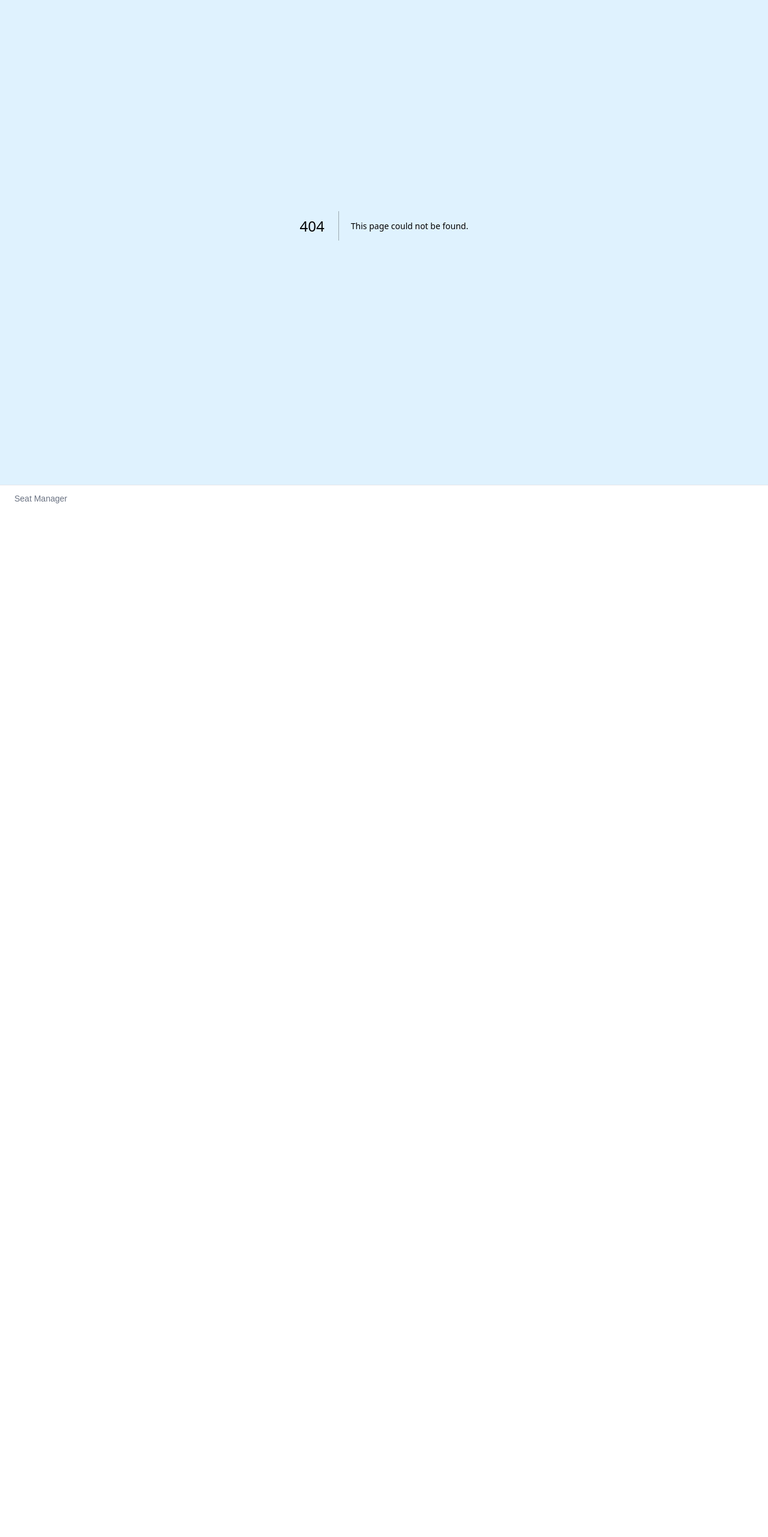
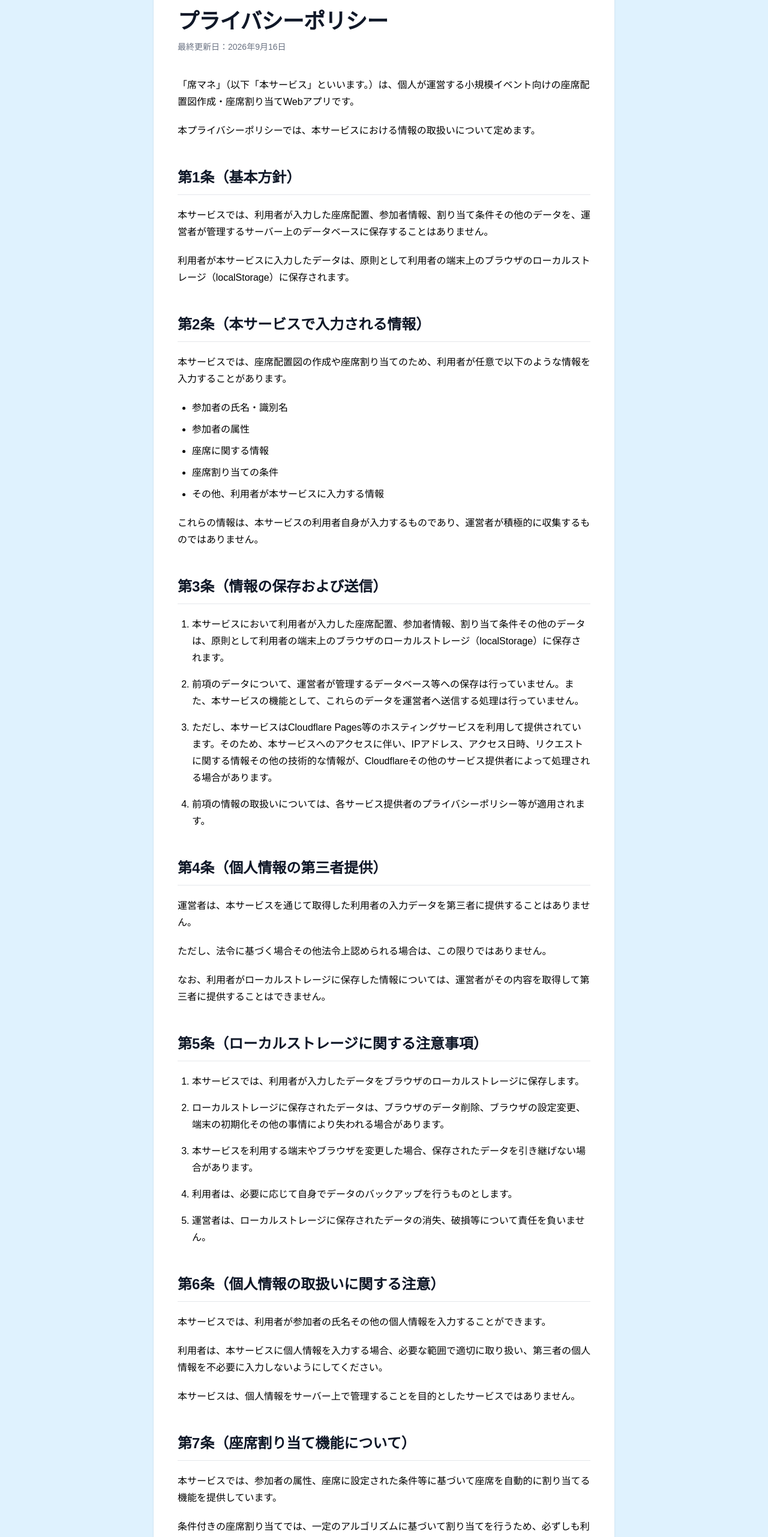
Before and after one commit to Kodai1000/seki-manager, a Next.js app: page /privacy in a window 1280 px wide. Before the commit this address had no page. Shown: the part 120-2682 px from the top of the page at 60% size. Before the commit the page ends 973 px from the top, so only its background shows below. Built offline with nearby package versions, Linux system fonts and the light colour scheme.

Commit message:
Add privacy page

```diff
--- a/app/layout.tsx
+++ b/app/layout.tsx
@@ -1,5 +1,6 @@
 import type { Metadata } from "next";
 import { Geist, Geist_Mono } from "next/font/google";
+import Link from 'next/link';
 import "./globals.css";
 import Header from "@/components/shared/Header";
 
@@ -39,7 +40,7 @@ export default function RootLayout({
 
           <footer className="border-t border-gray-200 bg-white">
             <div className="mx-auto w-full max-w-7xl px-6 py-3 text-sm text-gray-500">
-              Seat Manager
+              <Link href="/privacy">プライバシーポリシー</Link>
             </div>
           </footer>
         </div>
--- /dev/null
+++ b/app/privacy/page.tsx
@@ -0,0 +1,211 @@
+export default function PrivacyPage() {
+  return (
+      <article className="mx-auto max-w-3xl rounded-xl bg-white px-6 py-8 shadow-sm sm:px-10 sm:py-10">
+        <h1 className="mb-3 text-3xl font-bold tracking-tight text-gray-900 sm:text-4xl">
+          プライバシーポリシー
+        </h1>
+
+        <p className="mb-10 text-sm text-gray-500">
+          最終更新日：2026年9月16日
+        </p>
+
+        <div className="space-y-5 leading-7">
+          <p>
+            「席マネ」（以下「本サービス」といいます。）は、個人が運営する小規模イベント向けの座席配置図作成・座席割り当てWebアプリです。
+          </p>
+
+          <p>
+            本プライバシーポリシーでは、本サービスにおける情報の取扱いについて定めます。
+          </p>
+        </div>
+
+        <section className="mt-12">
+          <h2 className="mb-5 border-b border-gray-200 pb-3 text-xl font-bold text-gray-900 sm:text-2xl">
+            第1条（基本方針）
+          </h2>
+
+          <div className="space-y-5 leading-7">
+            <p>
+              本サービスでは、利用者が入力した座席配置、参加者情報、割り当て条件その他のデータを、運営者が管理するサーバー上のデータベースに保存することはありません。
+            </p>
+
+            <p>
+              利用者が本サービスに入力したデータは、原則として利用者の端末上のブラウザのローカルストレージ（localStorage）に保存されます。
+            </p>
+          </div>
+        </section>
+
+        <section className="mt-12">
+          <h2 className="mb-5 border-b border-gray-200 pb-3 text-xl font-bold text-gray-900 sm:text-2xl">
+            第2条（本サービスで入力される情報）
+          </h2>
+
+          <div className="space-y-5 leading-7">
+            <p>
+              本サービスでは、座席配置図の作成や座席割り当てのため、利用者が任意で以下のような情報を入力することがあります。
+            </p>
+
+            <ul className="list-disc space-y-2 pl-6">
+              <li>参加者の氏名・識別名</li>
+              <li>参加者の属性</li>
+              <li>座席に関する情報</li>
+              <li>座席割り当ての条件</li>
+              <li>その他、利用者が本サービスに入力する情報</li>
+            </ul>
+
+            <p>
+              これらの情報は、本サービスの利用者自身が入力するものであり、運営者が積極的に収集するものではありません。
+            </p>
+          </div>
+        </section>
+
+        <section className="mt-12">
+          <h2 className="mb-5 border-b border-gray-200 pb-3 text-xl font-bold text-gray-900 sm:text-2xl">
+            第3条（情報の保存および送信）
+          </h2>
+
+          <ol className="list-decimal space-y-4 pl-6 leading-7">
+            <li>
+              本サービスにおいて利用者が入力した座席配置、参加者情報、割り当て条件その他のデータは、原則として利用者の端末上のブラウザのローカルストレージ（localStorage）に保存されます。
+            </li>
+
+            <li>
+              前項のデータについて、運営者が管理するデータベース等への保存は行っていません。また、本サービスの機能として、これらのデータを運営者へ送信する処理は行っていません。
+            </li>
+
+            <li>
+              ただし、本サービスはCloudflare Pages等のホスティングサービスを利用して提供されています。そのため、本サービスへのアクセスに伴い、IPアドレス、アクセス日時、リクエストに関する情報その他の技術的な情報が、Cloudflareその他のサービス提供者によって処理される場合があります。
+            </li>
+
+            <li>
+              前項の情報の取扱いについては、各サービス提供者のプライバシーポリシー等が適用されます。
+            </li>
+          </ol>
+        </section>
+
+        <section className="mt-12">
+          <h2 className="mb-5 border-b border-gray-200 pb-3 text-xl font-bold text-gray-900 sm:text-2xl">
+            第4条（個人情報の第三者提供）
+          </h2>
+
+          <div className="space-y-5 leading-7">
+            <p>
+              運営者は、本サービスを通じて取得した利用者の入力データを第三者に提供することはありません。
+            </p>
+
+            <p>
+              ただし、法令に基づく場合その他法令上認められる場合は、この限りではありません。
+            </p>
+
+            <p>
+              なお、利用者がローカルストレージに保存した情報については、運営者がその内容を取得して第三者に提供することはできません。
+            </p>
+          </div>
+        </section>
+
+        <section className="mt-12">
+          <h2 className="mb-5 border-b border-gray-200 pb-3 text-xl font-bold text-gray-900 sm:text-2xl">
+            第5条（ローカルストレージに関する注意事項）
+          </h2>
+
+          <ol className="list-decimal space-y-4 pl-6 leading-7">
+            <li>
+              本サービスでは、利用者が入力したデータをブラウザのローカルストレージに保存します。
+            </li>
+
+            <li>
+              ローカルストレージに保存されたデータは、ブラウザのデータ削除、ブラウザの設定変更、端末の初期化その他の事情により失われる場合があります。
+            </li>
+
+            <li>
+              本サービスを利用する端末やブラウザを変更した場合、保存されたデータを引き継げない場合があります。
+            </li>
+
+            <li>
+              利用者は、必要に応じて自身でデータのバックアップを行うものとします。
+            </li>
+
+            <li>
+              運営者は、ローカルストレージに保存されたデータの消失、破損等について責任を負いません。
+            </li>
+          </ol>
+        </section>
+
+        <section className="mt-12">
+          <h2 className="mb-5 border-b border-gray-200 pb-3 text-xl font-bold text-gray-900 sm:text-2xl">
+            第6条（個人情報の取扱いに関する注意）
+          </h2>
+
+          <div className="space-y-5 leading-7">
+            <p>
+              本サービスでは、利用者が参加者の氏名その他の個人情報を入力することができます。
+            </p>
+
+            <p>
+              利用者は、本サービスに個人情報を入力する場合、必要な範囲で適切に取り扱い、第三者の個人情報を不必要に入力しないようにしてください。
+            </p>
+
+            <p>
+              本サービスは、個人情報をサーバー上で管理することを目的としたサービスではありません。
+            </p>
+          </div>
+        </section>
+
+        <section className="mt-12">
+          <h2 className="mb-5 border-b border-gray-200 pb-3 text-xl font-bold text-gray-900 sm:text-2xl">
+            第7条（座席割り当て機能について）
+          </h2>
+
+          <div className="space-y-5 leading-7">
+            <p>
+              本サービスでは、参加者の属性、座席に設定された条件等に基づいて座席を自動的に割り当てる機能を提供しています。
+            </p>
+
+            <p>
+              条件付きの座席割り当てでは、一定のアルゴリズムに基づいて割り当てを行うため、必ずしも利用者が意図する最適な結果が得られることを保証するものではありません。
+            </p>
+
+            <p>
+              利用者は、必要に応じて割り当て結果を確認・修正したうえで利用してください。
+            </p>
+          </div>
+        </section>
+
+        <section className="mt-12">
+          <h2 className="mb-5 border-b border-gray-200 pb-3 text-xl font-bold text-gray-900 sm:text-2xl">
+            第8条（本ポリシーの変更）
+          </h2>
+
+          <div className="space-y-5 leading-7">
+            <p>
+              運営者は、必要に応じて本プライバシーポリシーを変更することがあります。
+            </p>
+
+            <p>
+              変更後のプライバシーポリシーは、本サービス上に掲載した時点から適用されます。
+            </p>
+          </div>
+        </section>
+
+        <section className="mt-12">
+          <h2 className="mb-5 border-b border-gray-200 pb-3 text-xl font-bold text-gray-900 sm:text-2xl">
+            第9条（お問い合わせ）
+          </h2>
+
+          <div className="space-y-5 leading-7">
+            <p>
+              本プライバシーポリシーに関するお問い合わせは、以下の窓口までご連絡ください。
+            </p>
+
+            <p className="rounded-lg bg-gray-100 p-4 text-black">
+              お問い合わせはXからお願いいたします。 @kudayi_app
+            </p>
+          </div>
+        </section>
+
+        <p className="mt-12 border-t border-gray-200 pt-6 text-right text-sm text-gray-500">
+          以上
+        </p>
+      </article>
+  );
+}
```
